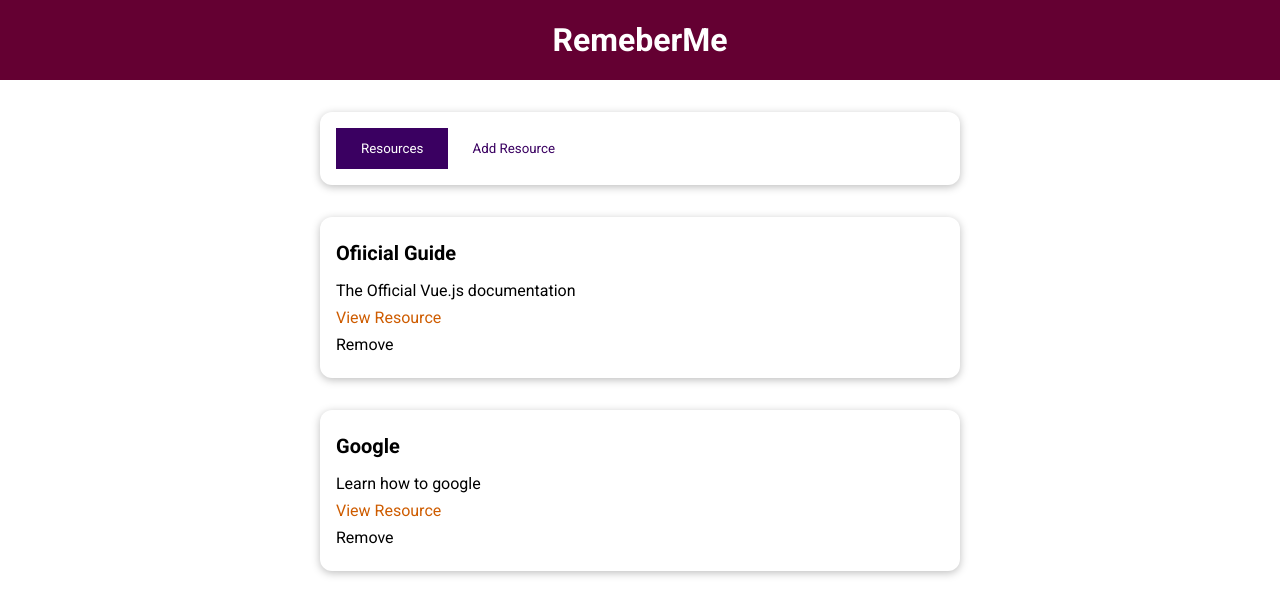
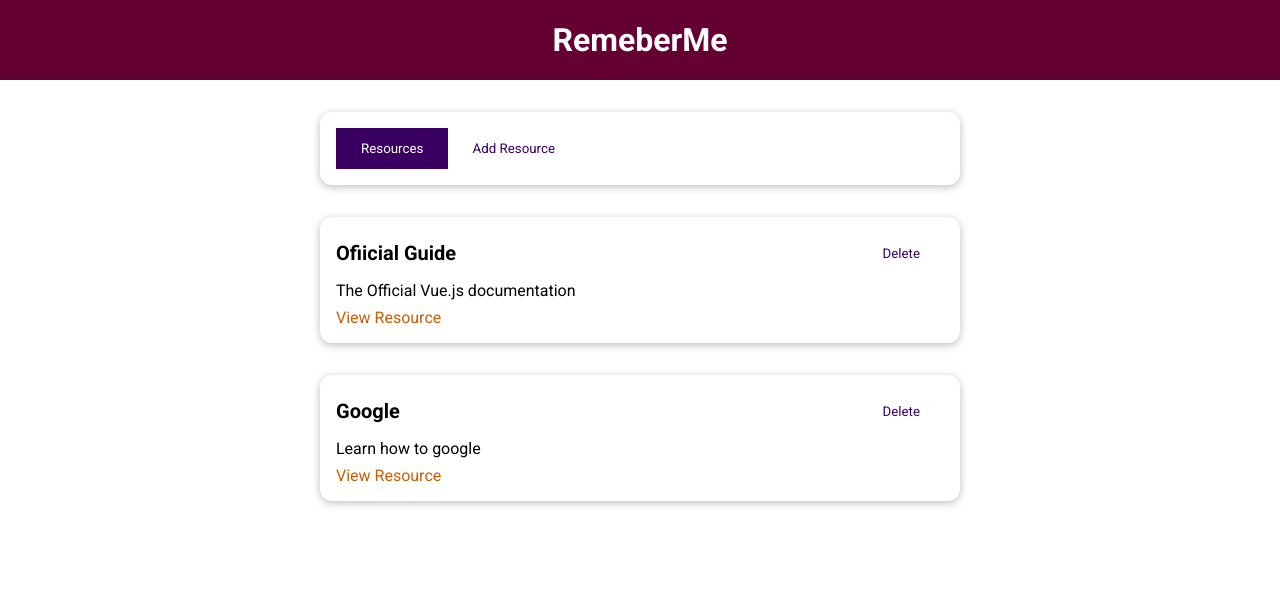
Before and after one commit to amazia1/section-10-course-project, a Vue app: page / in a window 1280 px wide. Shown: the top 616 px of the page. Built offline with nearby package versions, Linux system fonts and the light colour scheme.

Commit message:
remove resource fuctionality added

```diff
--- a/src/components/learning-resources/LearningResource.vue
+++ b/src/components/learning-resources/LearningResource.vue
@@ -5,12 +5,12 @@
             <div>
                 <header>
                     <h3>{{ title }}</h3>
+                    <base-button type="button" @click="removeResource(id)" mode="flat">Delete</base-button>
                 </header>
             </div>
             <p>{{ description }}</p>
             <nav>
                 <a :href="link">View Resource</a>
-                <p @click="removeResource(id)">Remove</p>
             </nav>
         </base-card>
     </li>
@@ -25,9 +25,9 @@ export default {
 
 <style scoped>
     li {
-            margin: auto;
-            max-width: 40rem;
-        }
+        margin: auto;
+        max-width: 40rem;
+    }
 
     header {
         display: flex;
--- a/src/components/learning-resources/TheResources.vue
+++ b/src/components/learning-resources/TheResources.vue
@@ -42,12 +42,16 @@ export default {
             ]
         }
     },
+    mounted() {
+        this.resources.map(r => console.log(`id: ${r.id}`));
+    },
     methods: {
         setSelectedTab(tab) {
             this.selectedTab = tab;
         },
         removeResource(id) {
-            alert(id);
+            const index = this.resources.indexOf(id);
+            this.resources.splice(index, 1);
         }
     },
     computed: {
```
